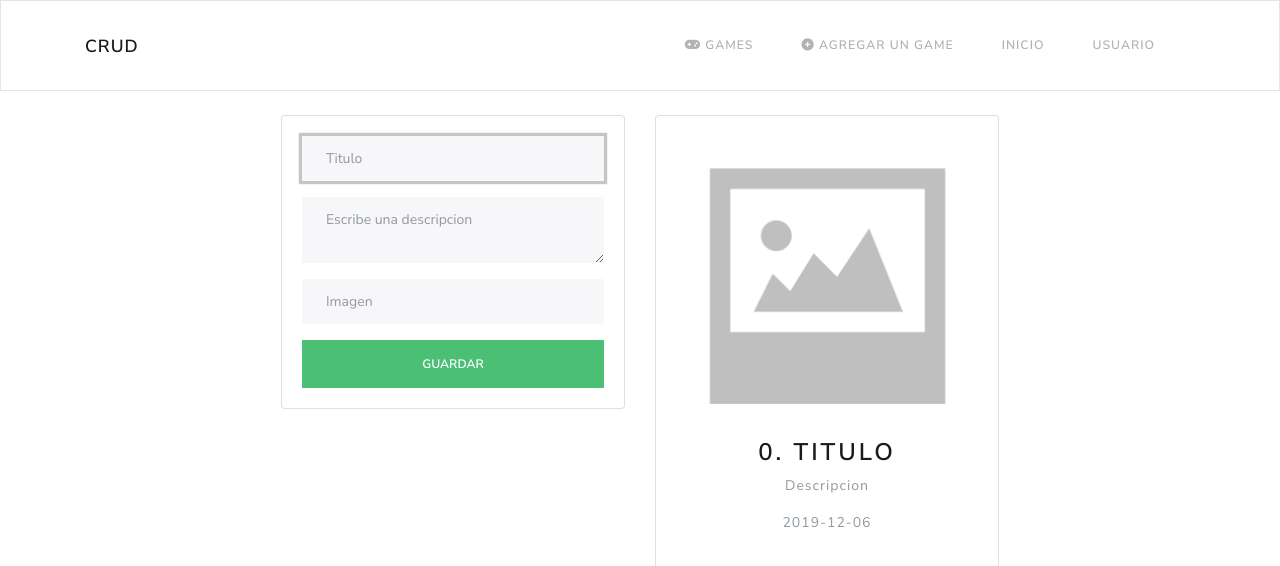
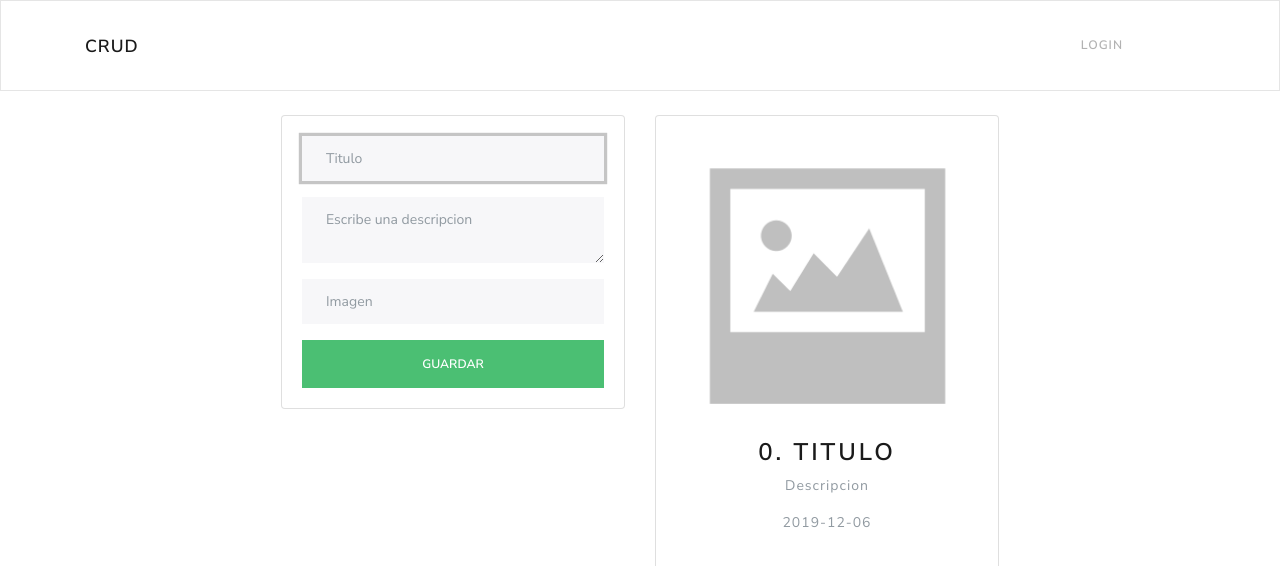
Before and after one commit to SoyPoloyo/finalutn, an Angular app in the folder cliente/: page /games/agregar in a window 1280 px wide. Shown: the top 566 px of the page. Built offline with nearby package versions, Linux system fonts and the light colour scheme.

Commit message:
actualizacion

```diff
--- a/cliente/src/app/componentes/game-form/game-form.component.html
+++ b/cliente/src/app/componentes/game-form/game-form.component.html
@@ -5,6 +5,10 @@
 
                 <div class="form-group">
                     <input type="text" name="titulo" [(ngModel)]="game.title" placeholder="Titulo" class="form-control" autofocus>
+                </div>
+
+                <div class="form-group">
+                    <input type="text"  name="user_id" [(ngModel)]="game.user_id" class="form-control" readonly hidden>
                 </div>
 
                 <div class="form-group">
--- a/cliente/src/app/componentes/game-form/game-form.component.ts
+++ b/cliente/src/app/componentes/game-form/game-form.component.ts
@@ -3,7 +3,11 @@ import { Game } from '../../modelos/Game';
 import { ActivatedRoute, Router } from '@angular/router';
 
 import {GamesService} from '../../servicios/games.service';
-import { Subscriber } from 'rxjs';
+import { Subscriber, from } from 'rxjs';
+import { InicioComponent } from '../inicio/inicio.component';
+import { UsuariosComponent } from '../usuarios/usuarios.component';
+import { UsuariosService } from 'src/app/servicios/usuarios.service';
+import { currentId } from 'async_hooks';
 
 @Component({
   selector: 'app-game-form',
@@ -16,6 +20,7 @@ export class GameFormComponent implements OnInit {
 
   game: Game = {
     id: 0,
+    user_id: localStorage.id,
     title: '',
     description: '',
     image: '',
--- a/cliente/src/app/componentes/game-lista/game-lista.component.html
+++ b/cliente/src/app/componentes/game-lista/game-lista.component.html
@@ -1,5 +1,6 @@
 <div class="col-md-4" *ngFor="let juego of games">
     <br>
+
     <div class="card text-center">
 
         <div class="card-header bg-dark text-white d-flex justify-content-between align-items-center">
@@ -15,7 +16,7 @@
         <div class="card-body">
 
             <p>{{juego.description}}</p>
-            <a [routerLink]="['/games/editar', juego.id]" class="btn btn-info btn-block" (click)="editarGame(juego.id)">Editar juego</a>
+            <a [routerLink]="['/games/editar', juego.id]" class="btn btn-info btn-block" >Editar juego</a>
 
         </div>
 
--- a/cliente/src/app/componentes/game-lista/game-lista.component.ts
+++ b/cliente/src/app/componentes/game-lista/game-lista.component.ts
@@ -13,6 +13,7 @@ export class GameListaComponent implements OnInit {
   @HostBinding('class') classes = 'row';
 
   games: any = [];
+  gamesid: any = [];
 
   constructor( private juegosServicio: GamesService) { }
 
@@ -25,7 +26,31 @@ export class GameListaComponent implements OnInit {
           this.juegosServicio.capturaGames().subscribe(
 
             res => {
+
               this.games = res;
+
+              for (let i = 0; i < this.games.length; i++) {
+                var juegos = this.games[i];
+
+                if (juegos.user_id == localStorage.id) {
+
+
+                  var casas = new Array;
+                  casas = juegos;
+
+                    console.log(casas)
+
+                  this.gamesid = casas;
+
+
+                }
+
+              }
+
+
+
+
+
             },
             err => console.error(err)
           );
--- a/cliente/src/app/componentes/inicio/inicio.component.ts
+++ b/cliente/src/app/componentes/inicio/inicio.component.ts
@@ -5,6 +5,9 @@ import { ActivatedRoute, Router} from '@angular/router';
 
 import { UsuariosService } from '../../servicios/usuarios.service';
 import { Subscriber } from 'rxjs';
+import { Alert } from 'selenium-webdriver';
+import { CloneVisitor } from '@angular/compiler/src/i18n/i18n_ast';
+import { $, element } from 'protractor';
 
 @Component({
   selector: 'app-inicio',
@@ -62,9 +65,11 @@ export class InicioComponent implements OnInit {
               console.log('funciona')
               this.route.navigate(['/inicio/usuarios',this.identificador]);
 
+              document.getElementById("linkgame").removeAttribute("hidden");
+              document.getElementById("linkaddgame").removeAttribute("hidden");
+              document.getElementById("linkusuario").removeAttribute("hidden");
+              document.getElementById("linklogin").hidden=true;
 
-
-              document.getElementById("linkgame").removeAttribute("hidden");
 
             }else{
               console.log('no funciona')
--- a/cliente/src/app/componentes/navegacion/navegacion.component.html
+++ b/cliente/src/app/componentes/navegacion/navegacion.component.html
@@ -4,7 +4,7 @@
 
     <div class="container" >
 
-        <a class="navbar-brand" routerLink="/inicio">CRUD</a>
+        <a class="navbar-brand">CRUD</a>
 
     <button class="navbar-toggler" type="button" data-toggle="collapse" data-target="#navbarNav" aria-controls="navbarNav" aria-expanded="false" aria-label="Toggle navigation">
       <span class="navbar-toggler-icon"></span>
@@ -14,19 +14,19 @@
       <ul class="navbar-nav ml-auto">
 
         <li class="nav-item"  >
-          <a class="nav-link" routerLink="/games"><i class="fas fa-gamepad"></i> Games</a>
+          <a class="nav-link" id="linkgame" hidden routerLink="/games"><i class="fas fa-gamepad"></i> Games</a>
         </li>
 
         <li class="nav-item">
-          <a class="nav-link" routerLink="/games/agregar" ><i class="fas fa-plus-circle"></i> Agregar un game</a>
+          <a class="nav-link" id="linkaddgame" hidden routerLink="/games/agregar" ><i class="fas fa-plus-circle"></i> Add game</a>
         </li>
 
         <li class="nav-item">
-            <a class="nav-link" routerLink="inicio"  >Inicio</a>
+            <a class="nav-link" id="linklogin" routerLink="inicio"  >Login</a>
         </li>
 
         <li class="nav-item" >
-            <a class="nav-link" routerLink="inicio/usuarios"  >Usuario</a>
+            <a class="nav-link" id="linkusuario" hidden routerLink="inicio/usuarios/id"  >User</a>
         </li>
 
       </ul>
--- a/cliente/src/app/componentes/usuarios/usuarios.component.ts
+++ b/cliente/src/app/componentes/usuarios/usuarios.component.ts
@@ -80,6 +80,11 @@ export class UsuariosComponent implements OnInit {
   localStorage.clear();
   this.route.navigate(['/inicio']);
 
+  document.getElementById("linklogin").removeAttribute("hidden");
+  document.getElementById("linkgame").hidden=true;
+  document.getElementById("linkaddgame").hidden=true;
+  document.getElementById("linkusuario").hidden=true;
+
 
 }
 
--- a/cliente/src/app/modelos/game.ts
+++ b/cliente/src/app/modelos/game.ts
@@ -1,6 +1,7 @@
 export interface Game{
 
     id?: number;
+    user_id?:number;
     title?: string;
     description?: string;
     image?: string;
```
